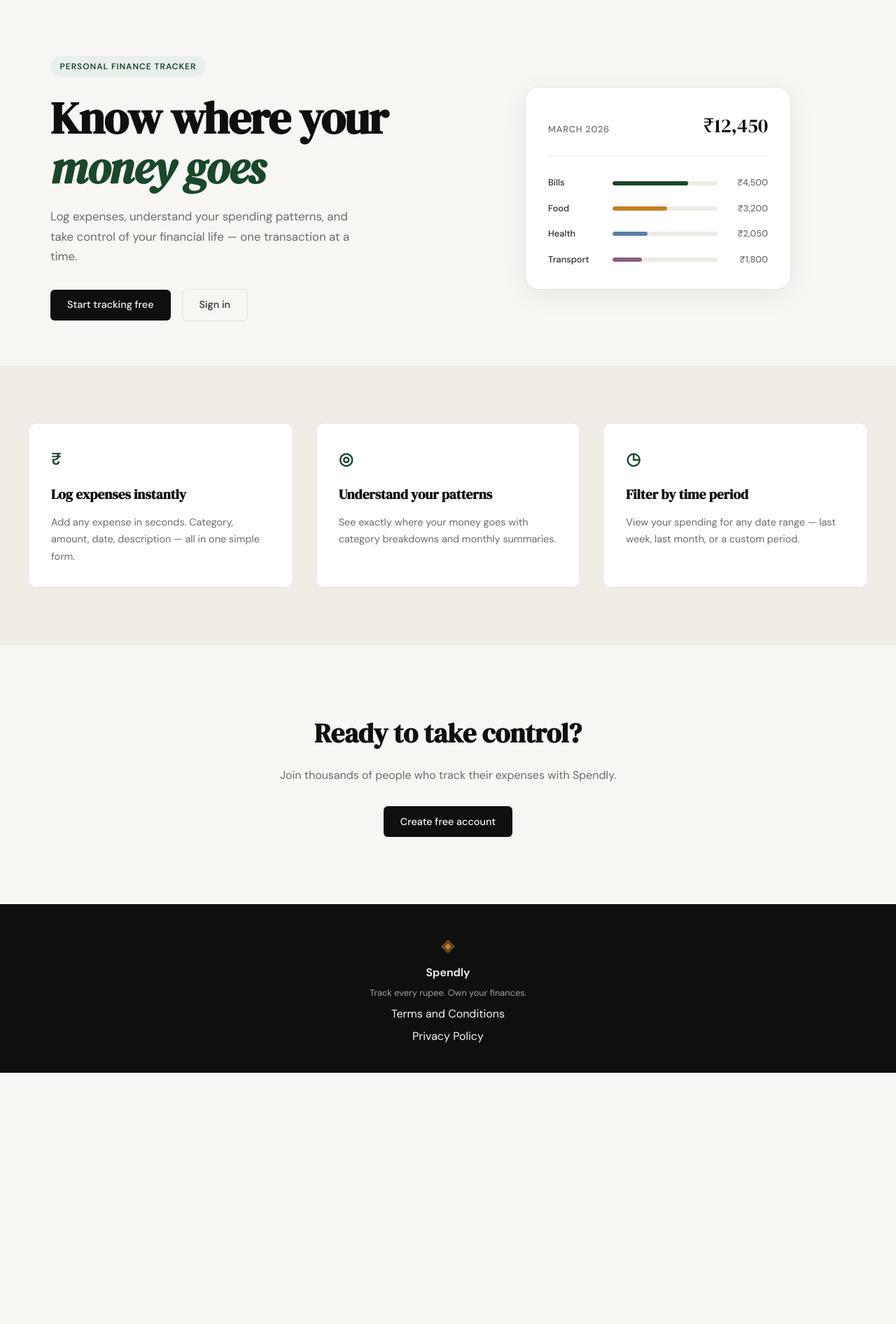
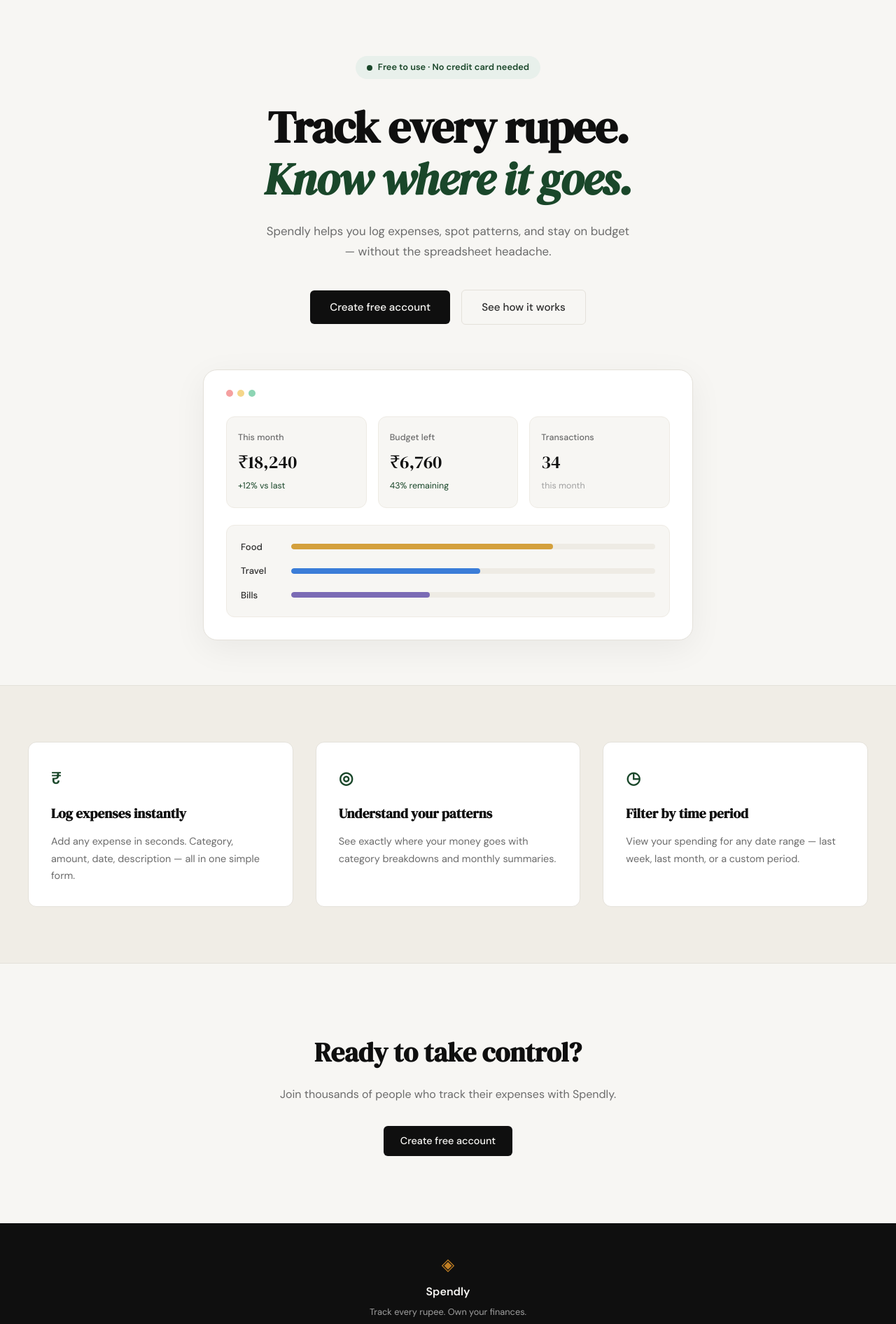
Before and after one commit to ris-gzp/Spendly, a Flask app: page / in a window 1280 px wide. Shown: the part 61-1953 px from the top of the page at 70% size. Before the commit the page ends 1594 px from the top, so only its background shows below. Run offline with Flask 3, Linux system fonts and the light colour scheme.

Commit message:
landing:redesign hero section with centered layout and dashboard mockup

```diff
--- /dev/null
+++ b/static/css/landing.css
@@ -0,0 +1,208 @@
+/* ------------------------------------------------------------------ */
+/* Hero — centered layout                                              */
+/* ------------------------------------------------------------------ */
+
+.hero {
+    display: flex;
+    flex-direction: column;
+    align-items: center;
+    text-align: center;
+    padding: 5rem 2rem 4rem;
+    max-width: var(--max-width);
+    margin: 0 auto;
+}
+
+.hero-center {
+    max-width: 680px;
+}
+
+.hero-badge {
+    display: inline-flex;
+    align-items: center;
+    gap: 0.5rem;
+    background: var(--accent-light);
+    color: var(--accent);
+    font-size: 0.8rem;
+    font-weight: 600;
+    padding: 0.4rem 1rem;
+    border-radius: 999px;
+    margin-bottom: 2rem;
+}
+
+.badge-dot {
+    width: 8px;
+    height: 8px;
+    background: var(--accent);
+    border-radius: 50%;
+    display: inline-block;
+}
+
+.hero-title {
+    font-family: var(--font-display);
+    font-size: clamp(2.5rem, 5.5vw, 4rem);
+    line-height: 1.15;
+    letter-spacing: -0.02em;
+    color: var(--ink);
+    margin-bottom: 1.5rem;
+}
+
+.hero-title em {
+    font-style: italic;
+    color: var(--accent);
+}
+
+.hero-subtitle {
+    font-size: 1.05rem;
+    color: var(--ink-muted);
+    line-height: 1.7;
+    max-width: 520px;
+    margin: 0 auto 2.5rem;
+}
+
+.hero-actions {
+    display: flex;
+    gap: 1rem;
+    justify-content: center;
+    align-items: center;
+}
+
+.hero-actions .btn-primary,
+.hero-actions .btn-ghost {
+    padding: 0.75rem 1.75rem;
+    font-size: 0.95rem;
+    font-weight: 500;
+    border-radius: var(--radius-sm);
+}
+
+/* ------------------------------------------------------------------ */
+/* Dashboard mockup                                                    */
+/* ------------------------------------------------------------------ */
+
+.hero-dashboard {
+    width: 100%;
+    max-width: 700px;
+    margin-top: 4rem;
+}
+
+.dash-window {
+    background: var(--paper-card);
+    border: 1px solid var(--border);
+    border-radius: var(--radius-lg);
+    padding: 1.75rem 2rem 2rem;
+    box-shadow: 0 12px 48px rgba(0, 0, 0, 0.06);
+}
+
+.dash-dots {
+    display: flex;
+    gap: 6px;
+    margin-bottom: 1.75rem;
+}
+
+.dot {
+    width: 10px;
+    height: 10px;
+    border-radius: 50%;
+}
+
+.dot-red { background: #f5a0a0; }
+.dot-yellow { background: #f5d68a; }
+.dot-green { background: #8dd5b4; }
+
+.dash-stats {
+    display: grid;
+    grid-template-columns: repeat(3, 1fr);
+    gap: 1rem;
+    margin-bottom: 1.5rem;
+}
+
+.stat-card {
+    background: var(--paper);
+    border: 1px solid var(--border-soft);
+    border-radius: var(--radius-md);
+    padding: 1.25rem 1rem;
+    display: flex;
+    flex-direction: column;
+    gap: 0.25rem;
+    text-align: left;
+}
+
+.stat-label {
+    font-size: 0.78rem;
+    font-weight: 500;
+    color: var(--ink-muted);
+}
+
+.stat-value {
+    font-family: var(--font-display);
+    font-size: 1.6rem;
+    color: var(--ink);
+}
+
+.stat-note {
+    font-size: 0.78rem;
+    color: var(--ink-faint);
+}
+
+.stat-note-green {
+    color: var(--accent);
+}
+
+.dash-bars {
+    background: var(--paper);
+    border: 1px solid var(--border-soft);
+    border-radius: var(--radius-md);
+    padding: 1.25rem 1.25rem;
+    display: flex;
+    flex-direction: column;
+    gap: 0.85rem;
+}
+
+.dash-bar-row {
+    display: grid;
+    grid-template-columns: 60px 1fr;
+    align-items: center;
+    gap: 0.75rem;
+}
+
+.dash-cat {
+    font-size: 0.82rem;
+    font-weight: 500;
+    color: var(--ink-soft);
+    text-align: left;
+}
+
+.dash-bar-track {
+    height: 8px;
+    background: var(--border-soft);
+    border-radius: 999px;
+    overflow: hidden;
+}
+
+.dash-bar {
+    height: 100%;
+    border-radius: 999px;
+}
+
+.dash-bar-orange { background: #d4a03c; }
+.dash-bar-blue { background: #3b7dd8; }
+.dash-bar-purple { background: #7b6bb5; }
+
+/* ------------------------------------------------------------------ */
+/* Responsive                                                          */
+/* ------------------------------------------------------------------ */
+
+@media (max-width: 600px) {
+    .hero { padding: 3rem 1rem 2rem; }
+
+    .dash-stats {
+        grid-template-columns: 1fr;
+    }
+
+    .hero-dashboard {
+        margin-top: 2.5rem;
+    }
+
+    .dash-window {
+        padding: 1.25rem;
+    }
+}
--- a/static/css/style.css
+++ b/static/css/style.css
@@ -118,143 +118,6 @@
 /* ------------------------------------------------------------------ */
 
 .main-content { min-height: calc(100vh - 60px - 100px); }
-
-/* ------------------------------------------------------------------ */
-/* Hero                                                                */
-/* ------------------------------------------------------------------ */
-
-.hero {
-    padding: 5rem 2rem 4rem;
-    display: grid;
-    grid-template-columns: 1fr 1fr;
-    gap: 4rem;
-    align-items: center;
-    max-width: var(--max-width);
-    margin: 0 auto;
-}
-
-.hero-badge {
-    display: inline-block;
-    background: var(--accent-light);
-    color: var(--accent);
-    font-size: 0.75rem;
-    font-weight: 600;
-    letter-spacing: 0.08em;
-    text-transform: uppercase;
-    padding: 0.35rem 0.85rem;
-    border-radius: 999px;
-    margin-bottom: 1.5rem;
-}
-
-.hero-title {
-    font-family: var(--font-display);
-    font-size: clamp(2.5rem, 5vw, 4rem);
-    line-height: 1.1;
-    letter-spacing: -0.02em;
-    color: var(--ink);
-    margin-bottom: 1.25rem;
-}
-
-.hero-title em {
-    font-style: italic;
-    color: var(--accent);
-}
-
-.hero-subtitle {
-    font-size: 1.05rem;
-    color: var(--ink-muted);
-    line-height: 1.7;
-    max-width: 460px;
-    margin-bottom: 2rem;
-}
-
-.hero-actions {
-    display: flex;
-    gap: 1rem;
-    align-items: center;
-}
-
-/* ------------------------------------------------------------------ */
-/* Mock card (hero visual)                                             */
-/* ------------------------------------------------------------------ */
-
-.hero-visual {
-    display: flex;
-    justify-content: center;
-}
-
-.mock-card {
-    background: var(--paper-card);
-    border: 1px solid var(--border);
-    border-radius: var(--radius-lg);
-    padding: 2rem;
-    width: 100%;
-    max-width: 380px;
-    box-shadow: 0 8px 40px rgba(0,0,0,0.06);
-}
-
-.mock-card-header {
-    display: flex;
-    justify-content: space-between;
-    align-items: baseline;
-    margin-bottom: 1.75rem;
-    padding-bottom: 1.25rem;
-    border-bottom: 1px solid var(--border-soft);
-}
-
-.mock-label {
-    font-size: 0.8rem;
-    font-weight: 500;
-    color: var(--ink-muted);
-    text-transform: uppercase;
-    letter-spacing: 0.06em;
-}
-
-.mock-total {
-    font-family: var(--font-display);
-    font-size: 1.75rem;
-    color: var(--ink);
-}
-
-.mock-bars { display: flex; flex-direction: column; gap: 1rem; }
-
-.mock-bar-row {
-    display: grid;
-    grid-template-columns: 80px 1fr 60px;
-    align-items: center;
-    gap: 0.75rem;
-}
-
-.mock-cat {
-    font-size: 0.8rem;
-    font-weight: 500;
-    color: var(--ink-soft);
-}
-
-.mock-bar-track {
-    height: 6px;
-    background: var(--border-soft);
-    border-radius: 999px;
-    overflow: hidden;
-}
-
-.mock-bar {
-    height: 100%;
-    background: var(--accent);
-    border-radius: 999px;
-    transition: width 0.6s ease;
-}
-
-.mock-bar-2 { background: var(--accent-2); }
-.mock-bar-3 { background: #5b7fa6; }
-.mock-bar-4 { background: #8b5e83; }
-
-.mock-amt {
-    font-size: 0.8rem;
-    font-weight: 500;
-    color: var(--ink-muted);
-    text-align: right;
-}
 
 /* ------------------------------------------------------------------ */
 /* Buttons                                                             */
@@ -551,19 +414,9 @@
 /* ------------------------------------------------------------------ */
 
 @media (max-width: 900px) {
-    .hero {
-        grid-template-columns: 1fr;
-        text-align: center;
-    }
-
-    .hero-subtitle { max-width: 100%; }
-    .hero-actions { justify-content: center; }
-    .hero-visual { display: none; }
-
     .features-inner { grid-template-columns: 1fr; }
 }
 
 @media (max-width: 600px) {
     .nav-links a:not(.nav-cta) { display: none; }
-    .hero { padding: 3rem 1rem 2rem; }
 }
--- a/templates/landing.html
+++ b/templates/landing.html
@@ -2,59 +2,71 @@
 
 {% block title %}Spendly — Track Every Rupee{% endblock %}
 
+{% block head %}
+<link rel="stylesheet" href="{{ url_for('static', filename='css/landing.css') }}">
+{% endblock %}
+
 {% block content %}
 
 <section class="hero">
-    <div class="hero-inner">
-        <div class="hero-badge">Personal Finance Tracker</div>
+    <div class="hero-center">
+        <div class="hero-badge"><span class="badge-dot"></span> Free to use · No credit card needed</div>
         <h1 class="hero-title">
-            Know where your<br>
-            <em>money goes</em>
+            Track every rupee.<br>
+            <em>Know where it goes.</em>
         </h1>
         <p class="hero-subtitle">
-            Log expenses, understand your spending patterns,
-            and take control of your financial life —
-            one transaction at a time.
+            Spendly helps you log expenses, spot patterns, and stay
+            on budget — without the spreadsheet headache.
         </p>
         <div class="hero-actions">
-            <a href="{{ url_for('register') }}" class="btn-primary">Start tracking free</a>
-            <a href="{{ url_for('login') }}" class="btn-ghost">Sign in</a>
+            <a href="{{ url_for('register') }}" class="btn-primary">Create free account</a>
+            <a href="#features" class="btn-ghost">See how it works</a>
         </div>
     </div>
-    <div class="hero-visual">
-        <div class="mock-card">
-            <div class="mock-card-header">
-                <span class="mock-label">March 2026</span>
-                <span class="mock-total">₹12,450</span>
+
+    <div class="hero-dashboard">
+        <div class="dash-window">
+            <div class="dash-dots">
+                <span class="dot dot-red"></span>
+                <span class="dot dot-yellow"></span>
+                <span class="dot dot-green"></span>
             </div>
-            <div class="mock-bars">
-                <div class="mock-bar-row">
-                    <span class="mock-cat">Bills</span>
-                    <div class="mock-bar-track">
-                        <div class="mock-bar" style="width: 72%"></div>
+            <div class="dash-stats">
+                <div class="stat-card">
+                    <span class="stat-label">This month</span>
+                    <span class="stat-value">₹18,240</span>
+                    <span class="stat-note stat-note-green">+12% vs last</span>
+                </div>
+                <div class="stat-card">
+                    <span class="stat-label">Budget left</span>
+                    <span class="stat-value">₹6,760</span>
+                    <span class="stat-note stat-note-green">43% remaining</span>
+                </div>
+                <div class="stat-card">
+                    <span class="stat-label">Transactions</span>
+                    <span class="stat-value">34</span>
+                    <span class="stat-note">this month</span>
+                </div>
+            </div>
+            <div class="dash-bars">
+                <div class="dash-bar-row">
+                    <span class="dash-cat">Food</span>
+                    <div class="dash-bar-track">
+                        <div class="dash-bar dash-bar-orange" style="width: 72%"></div>
                     </div>
-                    <span class="mock-amt">₹4,500</span>
                 </div>
-                <div class="mock-bar-row">
-                    <span class="mock-cat">Food</span>
-                    <div class="mock-bar-track">
-                        <div class="mock-bar mock-bar-2" style="width: 52%"></div>
+                <div class="dash-bar-row">
+                    <span class="dash-cat">Travel</span>
+                    <div class="dash-bar-track">
+                        <div class="dash-bar dash-bar-blue" style="width: 52%"></div>
                     </div>
-                    <span class="mock-amt">₹3,200</span>
                 </div>
-                <div class="mock-bar-row">
-                    <span class="mock-cat">Health</span>
-                    <div class="mock-bar-track">
-                        <div class="mock-bar mock-bar-3" style="width: 33%"></div>
+                <div class="dash-bar-row">
+                    <span class="dash-cat">Bills</span>
+                    <div class="dash-bar-track">
+                        <div class="dash-bar dash-bar-purple" style="width: 38%"></div>
                     </div>
-                    <span class="mock-amt">₹2,050</span>
-                </div>
-                <div class="mock-bar-row">
-                    <span class="mock-cat">Transport</span>
-                    <div class="mock-bar-track">
-                        <div class="mock-bar mock-bar-4" style="width: 28%"></div>
-                    </div>
-                    <span class="mock-amt">₹1,800</span>
                 </div>
             </div>
         </div>
```
Also changed, not shown: Screenshot 2026-03-25 at 12.36.20 AM.png (added).
